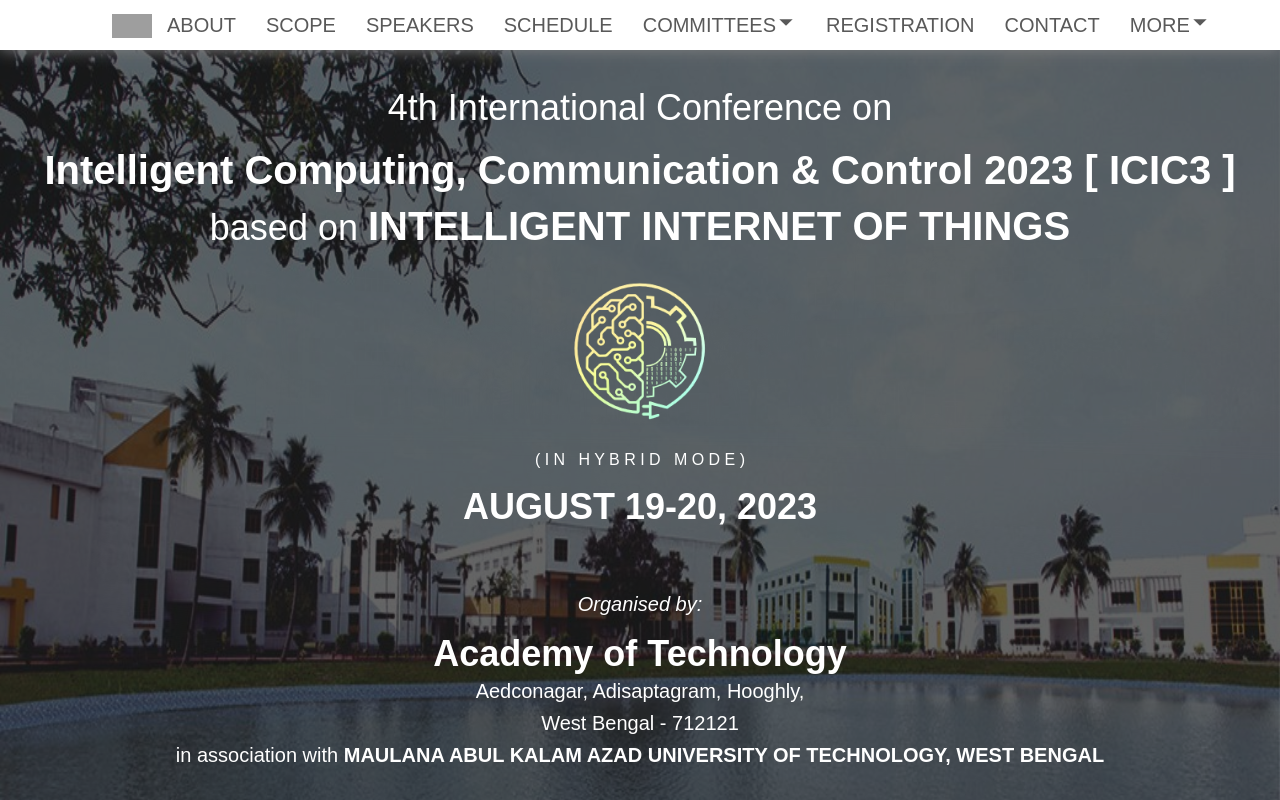
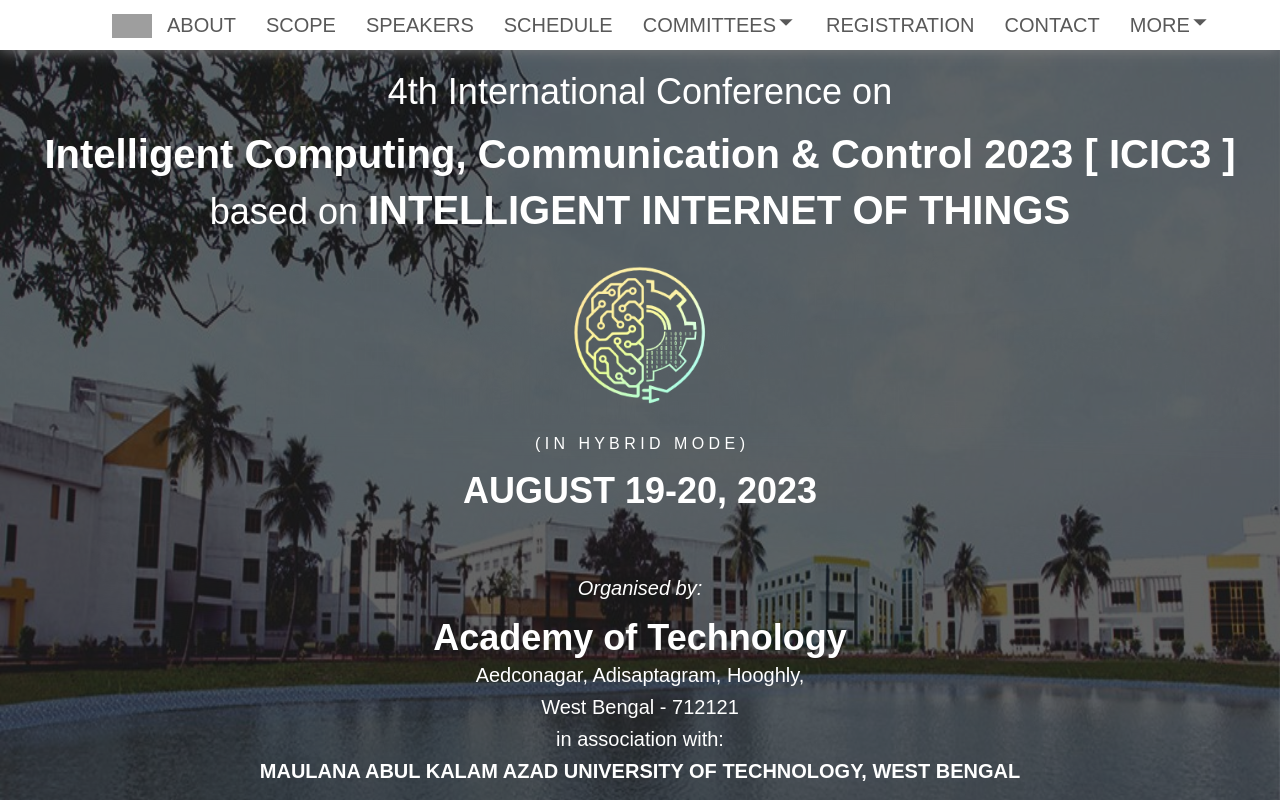
Before and after one commit to bimanTheCoderBoy/CCICS, a React (Create React App) app: page / in a window 1280 px wide. Shown: the top 800 px of the page. Built offline with nearby package versions, Linux system fonts and the light colour scheme; grey boxes are pictures that could not be loaded.

Commit message:
home page update

```diff
--- a/src/component/home/Home.js
+++ b/src/component/home/Home.js
@@ -51,7 +51,7 @@
           <h2 className="m-0">Academy of Technology</h2>
           <h5>Aedconagar, Adisaptagram, Hooghly,</h5>
           <h5>West Bengal - 712121</h5>
-          <h5 >in association with <span style={{fontWeight:"bold"}}>MAULANA ABUL KALAM AZAD UNIVERSITY OF TECHNOLOGY, WEST BENGAL</span></h5>
+          <h5 >in association with: <br /><span style={{fontWeight:"bold"}}>MAULANA ABUL KALAM AZAD UNIVERSITY OF TECHNOLOGY, WEST BENGAL</span></h5>
         </span>
       </div>
     </div>
```
